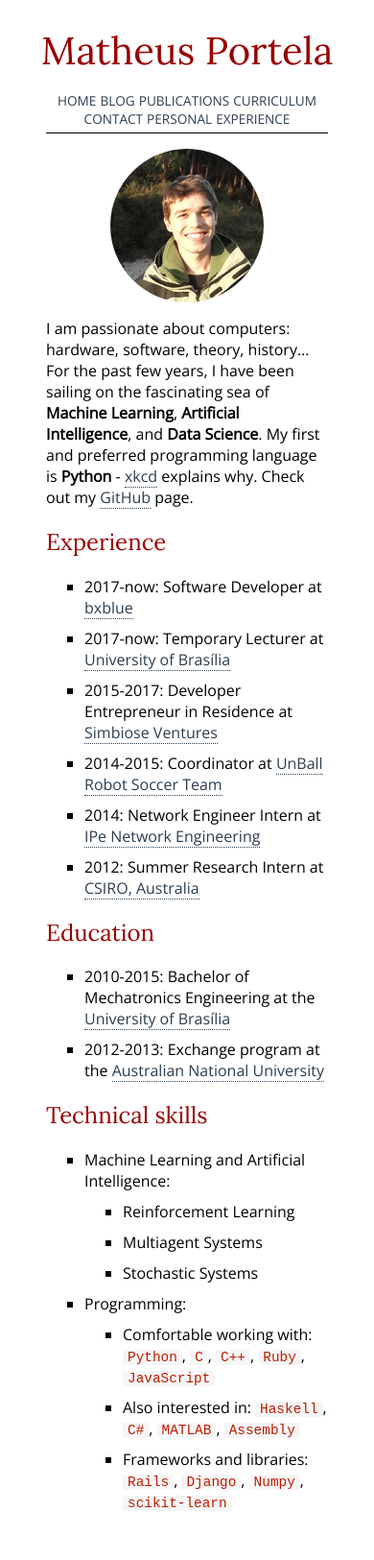
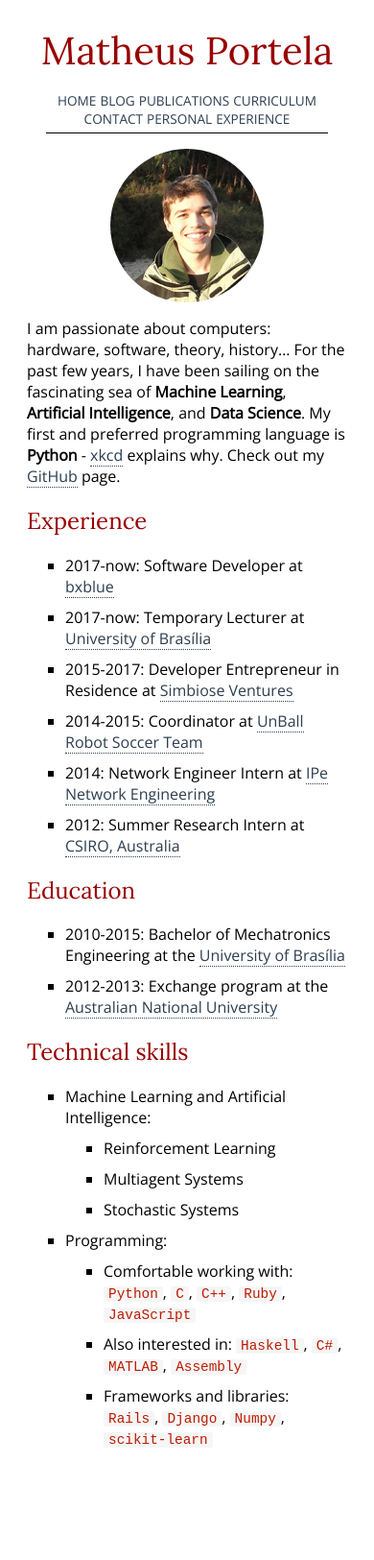
Before and after one commit to matheusportela/matheusportela.github.io, a Jekyll site: the page built from index.md, in a window 390 px wide. Shown: the whole page at 96% size. Built offline with Jekyll 4.4.1, drawn with Linux system fonts in a browser that asks for light colours; some web fonts are replaced; after the commit the page ends 1559 px from its top, so only the background shows below that.

Commit message:
Enhance content width for mobile

```diff
--- a/assets/css/main.css
+++ b/assets/css/main.css
@@ -80,7 +80,13 @@ li {
 }
 
 .content {
-    padding: 0 40px;
+    padding: 0 20px;
+}
+
+@media screen and (min-width: 600px) {
+    .content {
+        padding: 0 40px;
+    }
 }
 
 .navbar {
```
